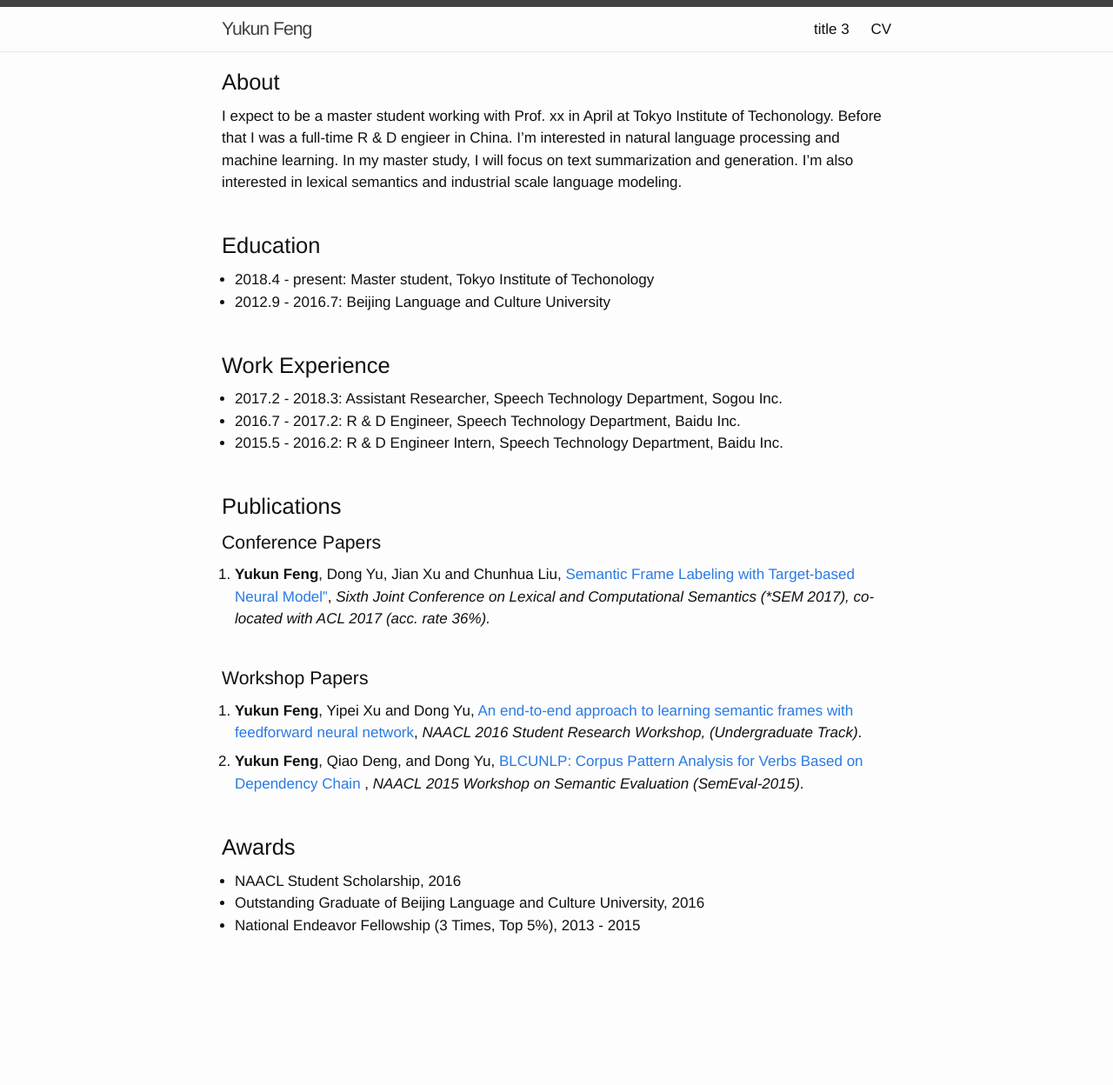
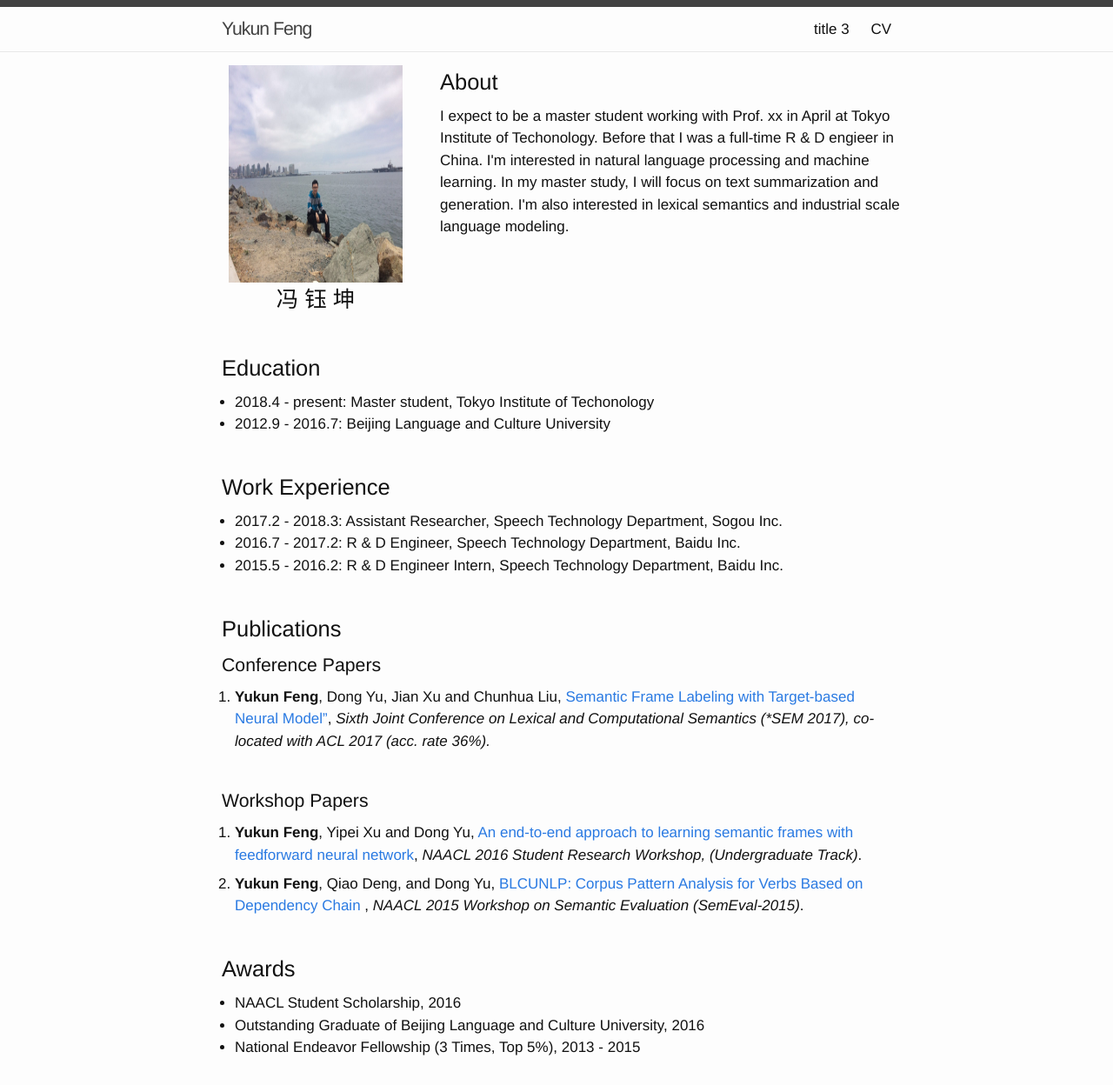
Before and after one commit to yukunfeng/yukunfeng.github.io, a Jekyll site: the page built from index.md, in a window 1280 px wide. Shown: the whole page at 87% size. Built offline with Jekyll 4.4.1, drawn with Linux system fonts in a browser that asks for light colours; before the commit the page ends 1107 px from its top, so only the background shows below that.

Commit message:
Add image and use html codes to adjust it

```diff
--- a/index.md
+++ b/index.md
@@ -8,11 +8,21 @@
 title: Yukun Feng's Homepage
 layout: page
 ---
-<h1 id="about">About</h1>
-I expect to be a master student working with Prof. xx in April at Tokyo Institute of Techonology.
-Before that I was a full-time R & D engieer in China. I'm interested in natural language processing
-and machine learning. In my master study, I will focus on text summarization and generation. I'm
-also interested in lexical semantics and industrial scale language modeling.<br>
+<div>
+    <div style="float:left; clear: both;" align="center">
+        <img src="./files/me.jpg" width="200" height="250" alt="" hspace="8">
+        <br />
+        <h1>冯 钰 坤</h1>
+    </div>
+    <div style="left: 35px; position:relative">
+        <h1 id="about">About</h1>
+        I expect to be a master student working with Prof. xx in April at Tokyo Institute of Techonology.
+        Before that I was a full-time R & D engieer in China. I'm interested in natural language processing
+        and machine learning. In my master study, I will focus on text summarization and generation. I'm
+        also interested in lexical semantics and industrial scale language modeling.
+    </div>
+</div>
+<div style="clear:both"></div>
 
 <br>
 <h1 id="education">Education</h1>
```
Also changed, not shown: files/me.jpg (added).
